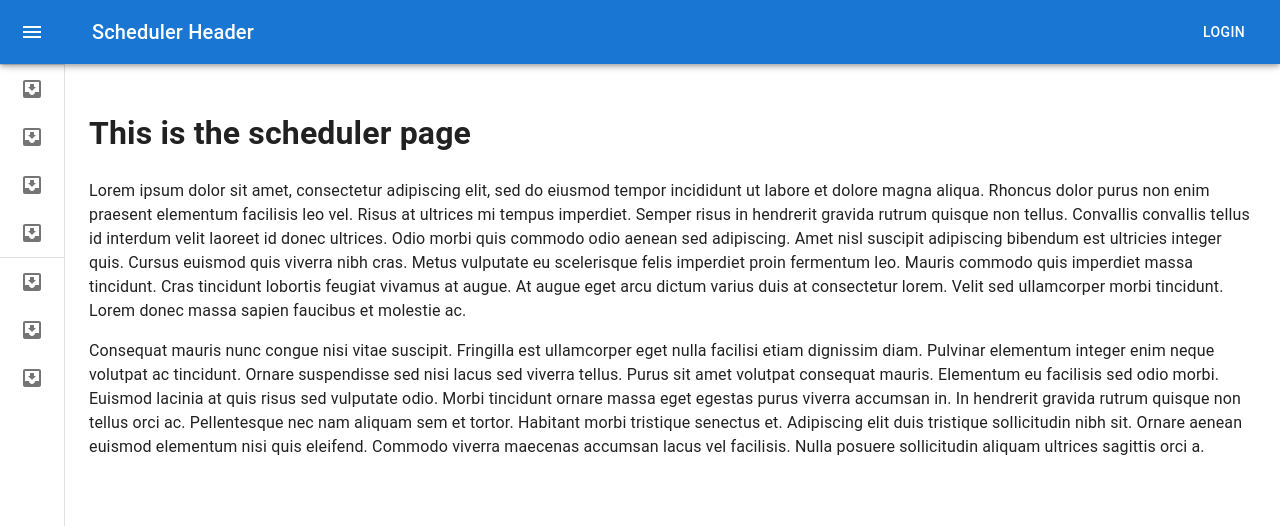
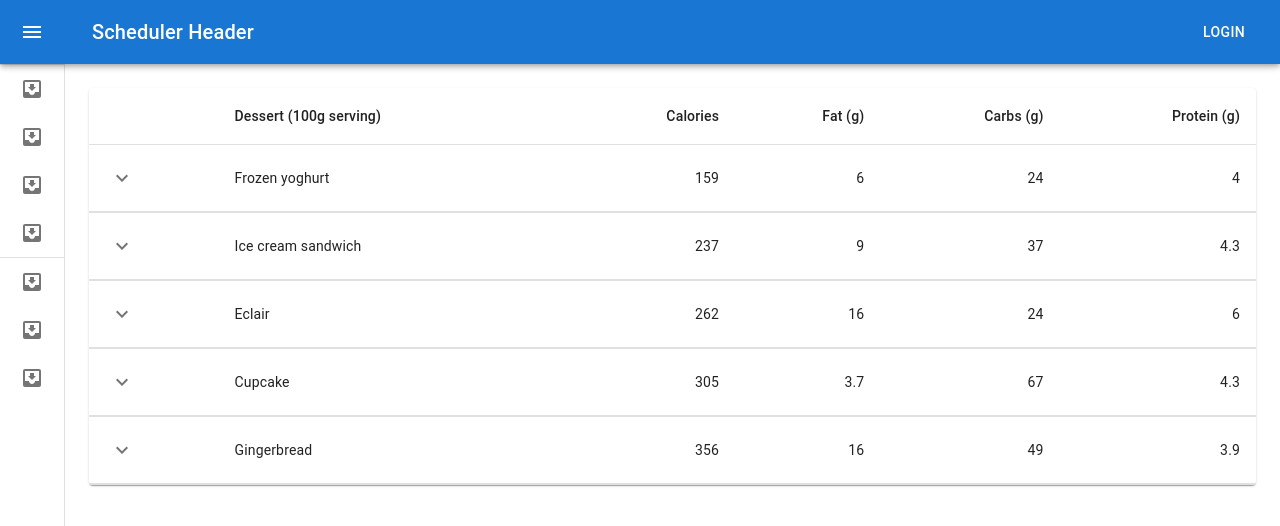
Before and after one commit to ana-pagnoncelli/Scheduler, a React (Create React App) app: page /schedule-class in a window 1280 px wide. Shown: the top 526 px of the page. Built offline with nearby package versions, Linux system fonts and the light colour scheme.

Commit message:
create skheleton of scheduler page

```diff
--- a/src/pages/schedule/Schedule.tsx
+++ b/src/pages/schedule/Schedule.tsx
@@ -1,38 +1,268 @@
-import React from "react";
-import { Typography } from "@mui/material";
+// import React from "react";
+// import { Typography } from "@mui/material";
+
+// export function Schedule() {
+//   // type ScheduleHour = {
+//   //   hour: string;
+//   //   number_of_spots: string;
+//   //   available_spots: string;
+//   // };
+
+//   // type ScheduleDay = {
+//   //   day: string;
+//   //   hours_schedule: ScheduleHour[];
+//   // };
+
+//   // const schedule_list: ScheduleDay[] = [
+//   //   {
+//   //     day: "2021-03-02",
+//   //     hours_schedule: [
+//   //       {
+//   //         hour: "13",
+//   //         number_of_spots: "2",
+//   //         available_spots: "2"
+//   //       },
+//   //       {
+//   //         hour: "14",
+//   //         number_of_spots: "2",
+//   //         available_spots: "1"
+//   //       },
+//   //       {
+//   //         hour: "15",
+//   //         number_of_spots: "2",
+//   //         available_spots: "0"
+//   //       },
+//   //       {
+//   //         hour: "16",
+//   //         number_of_spots: "2",
+//   //         available_spots: "1"
+//   //       },
+//   //       {
+//   //         hour: "17",
+//   //         number_of_spots: "2",
+//   //         available_spots: "2"
+//   //       }
+//   //     ]
+//   //   },
+//   //   {
+//   //     day: "2021-03-03",
+//   //     hours_schedule: [
+//   //       {
+//   //         hour: "13",
+//   //         number_of_spots: "2",
+//   //         available_spots: "2"
+//   //       },
+//   //       {
+//   //         hour: "14",
+//   //         number_of_spots: "2",
+//   //         available_spots: "1"
+//   //       },
+//   //       {
+//   //         hour: "15",
+//   //         number_of_spots: "2",
+//   //         available_spots: "0"
+//   //       },
+//   //       {
+//   //         hour: "16",
+//   //         number_of_spots: "2",
+//   //         available_spots: "1"
+//   //       },
+//   //       {
+//   //         hour: "17",
+//   //         number_of_spots: "2",
+//   //         available_spots: "2"
+//   //       }
+//   //     ]
+//   //   }
+//   // ];
+
+//   return (
+//     <>
+//       <h1>My Schedule</h1>
+//       <Typography paragraph>
+//         Lorem ipsum dolor sit amet, consectetur adipiscing elit, sed do eiusmod
+//         tempor incididunt ut labore et dolore magna aliqua. Rhoncus dolor purus
+//         non enim praesent elementum facilisis leo vel. Risus at ultrices mi
+//         tempus imperdiet. Semper risus in hendrerit gravida rutrum quisque non
+//         tellus. Convallis convallis tellus id interdum velit laoreet id donec
+//         ultrices. Odio morbi quis commodo odio aenean sed adipiscing. Amet nisl
+//         suscipit adipiscing bibendum est ultricies integer quis. Cursus euismod
+//         quis viverra nibh cras. Metus vulputate eu scelerisque felis imperdiet
+//         proin fermentum leo. Mauris commodo quis imperdiet massa tincidunt. Cras
+//         tincidunt lobortis feugiat vivamus at augue. At augue eget arcu dictum
+//         varius duis at consectetur lorem. Velit sed ullamcorper morbi tincidunt.
+//         Lorem donec massa sapien faucibus et molestie ac.
+//       </Typography>
+//       <Typography paragraph>
+//         Consequat mauris nunc congue nisi vitae suscipit. Fringilla est
+//         ullamcorper eget nulla facilisi etiam dignissim diam. Pulvinar elementum
+//         integer enim neque volutpat ac tincidunt. Ornare suspendisse sed nisi
+//         lacus sed viverra tellus. Purus sit amet volutpat consequat mauris.
+//         Elementum eu facilisis sed odio morbi. Euismod lacinia at quis risus sed
+//         vulputate odio. Morbi tincidunt ornare massa eget egestas purus viverra
+//         accumsan in. In hendrerit gravida rutrum quisque non tellus orci ac.
+//         Pellentesque nec nam aliquam sem et tortor. Habitant morbi tristique
+//         senectus et. Adipiscing elit duis tristique sollicitudin nibh sit.
+//         Ornare aenean euismod elementum nisi quis eleifend. Commodo viverra
+//         maecenas accumsan lacus vel facilisis. Nulla posuere sollicitudin
+//         aliquam ultrices sagittis orci a.
+//       </Typography>
+
+//       <h1>Schedule a class</h1>
+//       <Typography paragraph>
+//         Consequat mauris nunc congue nisi vitae suscipit. Fringilla est
+//         ullamcorper eget nulla facilisi etiam dignissim diam. Pulvinar elementum
+//         integer enim neque volutpat ac tincidunt. Ornare suspendisse sed nisi
+//         lacus sed viverra tellus. Purus sit amet volutpat consequat mauris.
+//         Elementum eu facilisis sed odio morbi. Euismod lacinia at quis risus sed
+//         vulputate odio. Morbi tincidunt ornare massa eget egestas purus viverra
+//         accumsan in. In hendrerit gravida rutrum quisque non tellus orci ac.
+//         Pellentesque nec nam aliquam sem et tortor. Habitant morbi tristique
+//         senectus et. Adipiscing elit duis tristique sollicitudin nibh sit.
+//         Ornare aenean euismod elementum nisi quis eleifend. Commodo viverra
+//         maecenas accumsan lacus vel facilisis. Nulla posuere sollicitudin
+//         aliquam ultrices sagittis orci a.
+//       </Typography>
+//     </>
+//   );
+// }
+
+import * as React from "react";
+import Box from "@mui/material/Box";
+import Collapse from "@mui/material/Collapse";
+import IconButton from "@mui/material/IconButton";
+import Table from "@mui/material/Table";
+import TableBody from "@mui/material/TableBody";
+import TableCell from "@mui/material/TableCell";
+import TableContainer from "@mui/material/TableContainer";
+import TableHead from "@mui/material/TableHead";
+import TableRow from "@mui/material/TableRow";
+import Typography from "@mui/material/Typography";
+import Paper from "@mui/material/Paper";
+import KeyboardArrowDownIcon from "@mui/icons-material/KeyboardArrowDown";
+import KeyboardArrowUpIcon from "@mui/icons-material/KeyboardArrowUp";
+
+function createData(
+  name: string,
+  calories: number,
+  fat: number,
+  carbs: number,
+  protein: number,
+  price: number
+) {
+  return {
+    name,
+    calories,
+    fat,
+    carbs,
+    protein,
+    price,
+    history: [
+      {
+        date: "2020-01-05",
+        customerId: "11091700",
+        amount: 3
+      },
+      {
+        date: "2020-01-02",
+        customerId: "Anonymous",
+        amount: 1
+      }
+    ]
+  };
+}
+
+function Row(props: { row: ReturnType<typeof createData> }) {
+  const { row } = props;
+  const [open, setOpen] = React.useState(false);
+
+  return (
+    <>
+      <TableRow sx={{ "& > *": { borderBottom: "unset" } }}>
+        <TableCell>
+          <IconButton
+            aria-label='expand row'
+            size='small'
+            onClick={() => setOpen(!open)}
+          >
+            {open ? <KeyboardArrowUpIcon /> : <KeyboardArrowDownIcon />}
+          </IconButton>
+        </TableCell>
+        <TableCell component='th' scope='row'>
+          {row.name}
+        </TableCell>
+        <TableCell align='right'>{row.calories}</TableCell>
+        <TableCell align='right'>{row.fat}</TableCell>
+        <TableCell align='right'>{row.carbs}</TableCell>
+        <TableCell align='right'>{row.protein}</TableCell>
+      </TableRow>
+      <TableRow>
+        <TableCell style={{ paddingBottom: 0, paddingTop: 0 }} colSpan={6}>
+          <Collapse in={open} timeout='auto' unmountOnExit>
+            <Box sx={{ margin: 1 }}>
+              <Typography variant='h6' gutterBottom component='div'>
+                History
+              </Typography>
+              <Table size='small' aria-label='purchases'>
+                <TableHead>
+                  <TableRow>
+                    <TableCell>Date</TableCell>
+                    <TableCell>Customer</TableCell>
+                    <TableCell align='right'>Amount</TableCell>
+                    <TableCell align='right'>Total price ($)</TableCell>
+                  </TableRow>
+                </TableHead>
+                <TableBody>
+                  {row.history.map((historyRow) => (
+                    <TableRow key={historyRow.date}>
+                      <TableCell component='th' scope='row'>
+                        {historyRow.date}
+                      </TableCell>
+                      <TableCell>{historyRow.customerId}</TableCell>
+                      <TableCell align='right'>{historyRow.amount}</TableCell>
+                      <TableCell align='right'>
+                        {Math.round(historyRow.amount * row.price * 100) / 100}
+                      </TableCell>
+                    </TableRow>
+                  ))}
+                </TableBody>
+              </Table>
+            </Box>
+          </Collapse>
+        </TableCell>
+      </TableRow>
+    </>
+  );
+}
+
+const rows = [
+  createData("Frozen yoghurt", 159, 6.0, 24, 4.0, 3.99),
+  createData("Ice cream sandwich", 237, 9.0, 37, 4.3, 4.99),
+  createData("Eclair", 262, 16.0, 24, 6.0, 3.79),
+  createData("Cupcake", 305, 3.7, 67, 4.3, 2.5),
+  createData("Gingerbread", 356, 16.0, 49, 3.9, 1.5)
+];
 
 export function Schedule() {
   return (
-    <>
-      <h1>This is the scheduler page</h1>
-      <Typography paragraph>
-        Lorem ipsum dolor sit amet, consectetur adipiscing elit, sed do eiusmod
-        tempor incididunt ut labore et dolore magna aliqua. Rhoncus dolor purus
-        non enim praesent elementum facilisis leo vel. Risus at ultrices mi
-        tempus imperdiet. Semper risus in hendrerit gravida rutrum quisque non
-        tellus. Convallis convallis tellus id interdum velit laoreet id donec
-        ultrices. Odio morbi quis commodo odio aenean sed adipiscing. Amet nisl
-        suscipit adipiscing bibendum est ultricies integer quis. Cursus euismod
-        quis viverra nibh cras. Metus vulputate eu scelerisque felis imperdiet
-        proin fermentum leo. Mauris commodo quis imperdiet massa tincidunt. Cras
-        tincidunt lobortis feugiat vivamus at augue. At augue eget arcu dictum
-        varius duis at consectetur lorem. Velit sed ullamcorper morbi tincidunt.
-        Lorem donec massa sapien faucibus et molestie ac.
-      </Typography>
-      <Typography paragraph>
-        Consequat mauris nunc congue nisi vitae suscipit. Fringilla est
-        ullamcorper eget nulla facilisi etiam dignissim diam. Pulvinar elementum
-        integer enim neque volutpat ac tincidunt. Ornare suspendisse sed nisi
-        lacus sed viverra tellus. Purus sit amet volutpat consequat mauris.
-        Elementum eu facilisis sed odio morbi. Euismod lacinia at quis risus sed
-        vulputate odio. Morbi tincidunt ornare massa eget egestas purus viverra
-        accumsan in. In hendrerit gravida rutrum quisque non tellus orci ac.
-        Pellentesque nec nam aliquam sem et tortor. Habitant morbi tristique
-        senectus et. Adipiscing elit duis tristique sollicitudin nibh sit.
-        Ornare aenean euismod elementum nisi quis eleifend. Commodo viverra
-        maecenas accumsan lacus vel facilisis. Nulla posuere sollicitudin
-        aliquam ultrices sagittis orci a.
-      </Typography>
-    </>
+    <TableContainer component={Paper}>
+      <Table aria-label='collapsible table'>
+        <TableHead>
+          <TableRow>
+            <TableCell />
+            <TableCell>Dessert (100g serving)</TableCell>
+            <TableCell align='right'>Calories</TableCell>
+            <TableCell align='right'>Fat&nbsp;(g)</TableCell>
+            <TableCell align='right'>Carbs&nbsp;(g)</TableCell>
+            <TableCell align='right'>Protein&nbsp;(g)</TableCell>
+          </TableRow>
+        </TableHead>
+        <TableBody>
+          {rows.map((row) => (
+            <Row key={row.name} row={row} />
+          ))}
+        </TableBody>
+      </Table>
+    </TableContainer>
   );
 }
```
